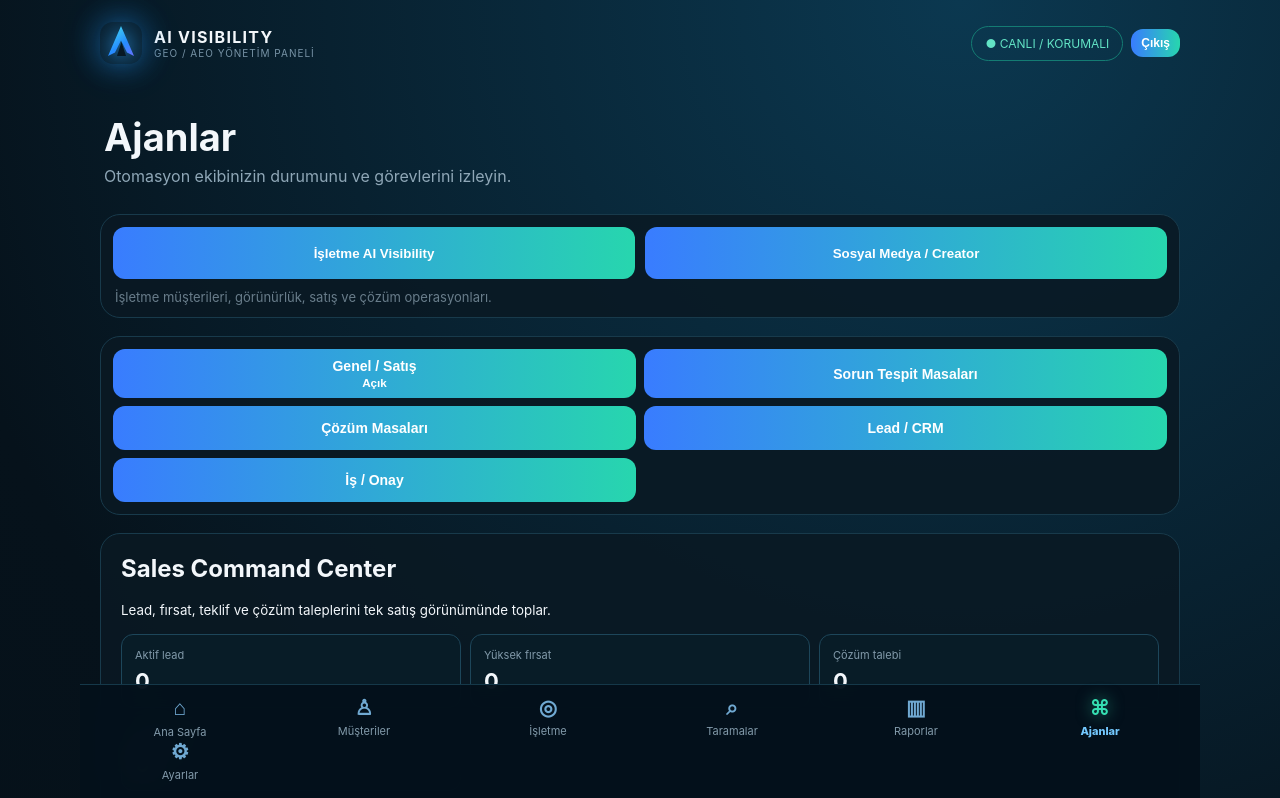
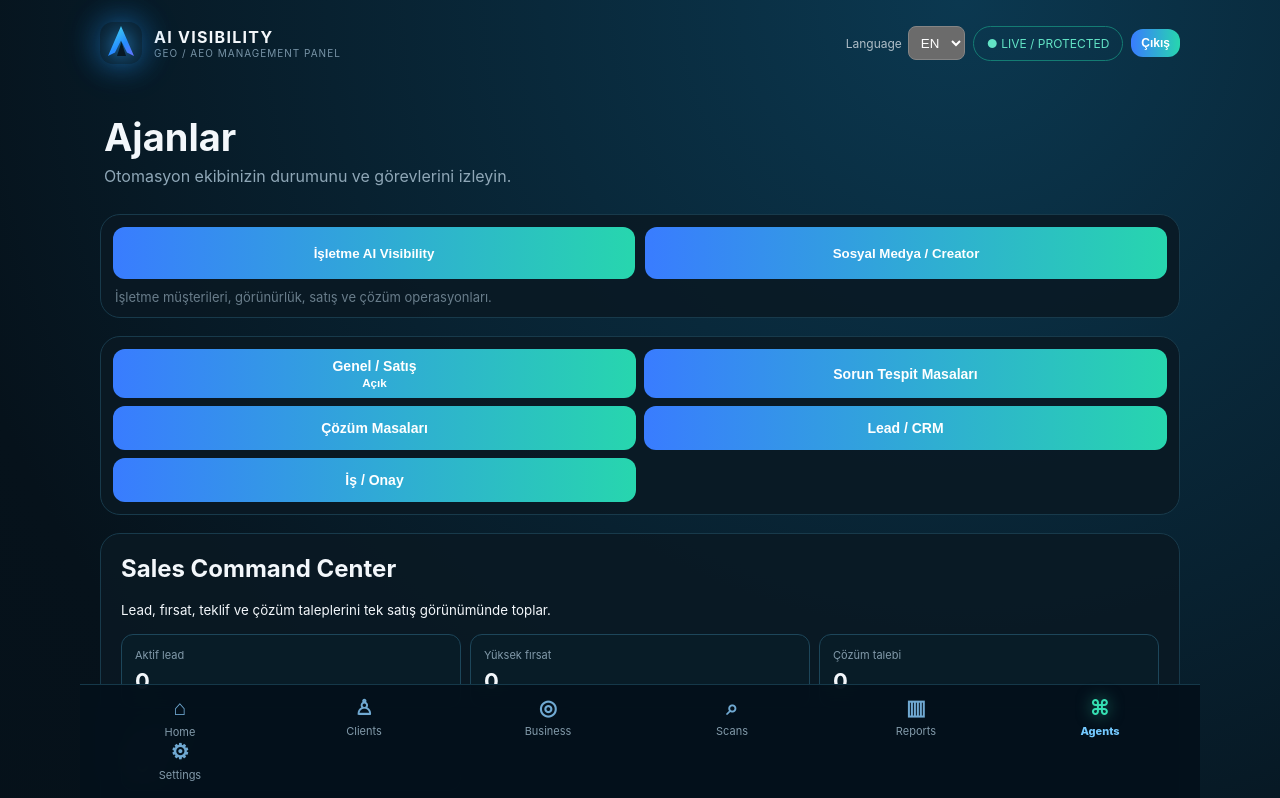
Before and after one commit to mehmetozan-5858/ai-visibility, a Next.js app: page /ajanlar in a window 1280 px wide. Shown: the top 798 px of the page. Built offline with nearby package versions, Linux system fonts and the light colour scheme; no server answers.

Commit message:
Add global language switcher to admin navigation

```diff
--- a/components/ui.js
+++ b/components/ui.js
@@ -2,6 +2,7 @@
 import Link from "next/link";
 import {usePathname} from "next/navigation";
 import LogoutButton from "./LogoutButton";
-export const items=[["/","⌂","Ana Sayfa"],["/musteriler","♙","Müşteriler"],["/isletme-hesabi","◎","İşletme"],["/taramalar","⌕","Taramalar"],["/raporlar","▥","Raporlar"],["/ajanlar","⌘","Ajanlar"],["/ayarlar","⚙","Ayarlar"]];
-export function Nav(){const pathname=usePathname();return <nav className="bottom-nav">{items.map(([href,icon,label])=>{const active=href==="/"?pathname==="/":pathname.startsWith(href);return <a href={href} key={href} className={active?"active":""} aria-current={active?"page":undefined}><b>{icon}</b><span>{label}</span></a>})}</nav>}
-export function Shell({title,subtitle,children}){return <main><header className="top"><Link href="/" className="brand"><span className="logo">A</span><div><strong>AI VISIBILITY</strong><small>GEO / AEO YÖNETİM PANELİ</small></div></Link><div style={{display:"flex",gap:8,alignItems:"center"}}><span className="badge">● CANLI / KORUMALI</span><LogoutButton compact/></div></header>{title&&<section className="page-head"><div><h1>{title}</h1><p>{subtitle}</p></div></section>}{children}<Nav/></main>}
+import {LanguageSwitcher,useLanguage} from "./LanguageProvider";
+export const items=[["/","⌂","home"],["/musteriler","♙","clients"],["/isletme-hesabi","◎","business"],["/taramalar","⌕","scans"],["/raporlar","▥","reports"],["/ajanlar","⌘","agents"],["/ayarlar","⚙","settings"]];
+export function Nav(){const pathname=usePathname();const {t}=useLanguage();return <nav className="bottom-nav">{items.map(([href,icon,key])=>{const active=href==="/"?pathname==="/":pathname.startsWith(href);return <a href={href} key={href} className={active?"active":""} aria-current={active?"page":undefined}><b>{icon}</b><span>{t(key)}</span></a>})}</nav>}
+export function Shell({title,subtitle,children}){const {t}=useLanguage();return <main><header className="top"><Link href="/" className="brand"><span className="logo">A</span><div><strong>AI VISIBILITY</strong><small>{t("adminPanel")}</small></div></Link><div style={{display:"flex",gap:8,alignItems:"center",flexWrap:"wrap",justifyContent:"flex-end"}}><LanguageSwitcher/><span className="badge">{t("liveProtected")}</span><LogoutButton compact/></div></header>{title&&<section className="page-head"><div><h1>{title}</h1><p>{subtitle}</p></div></section>}{children}<Nav/></main>}
```
